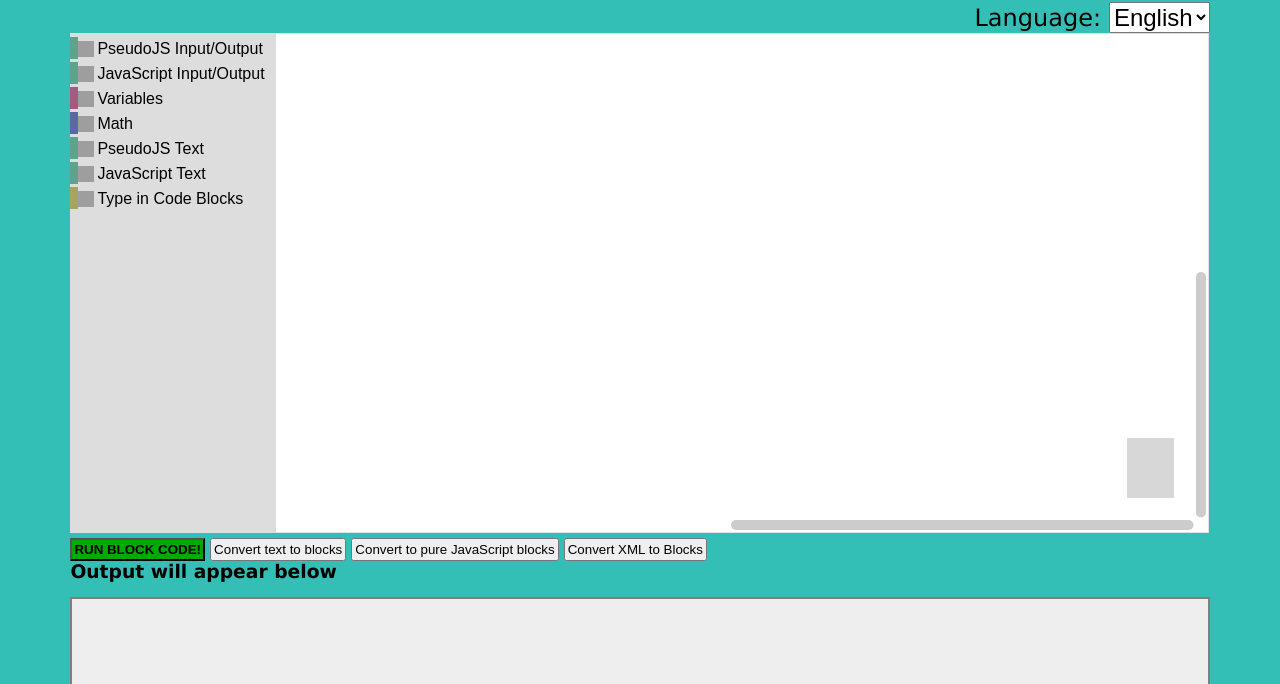
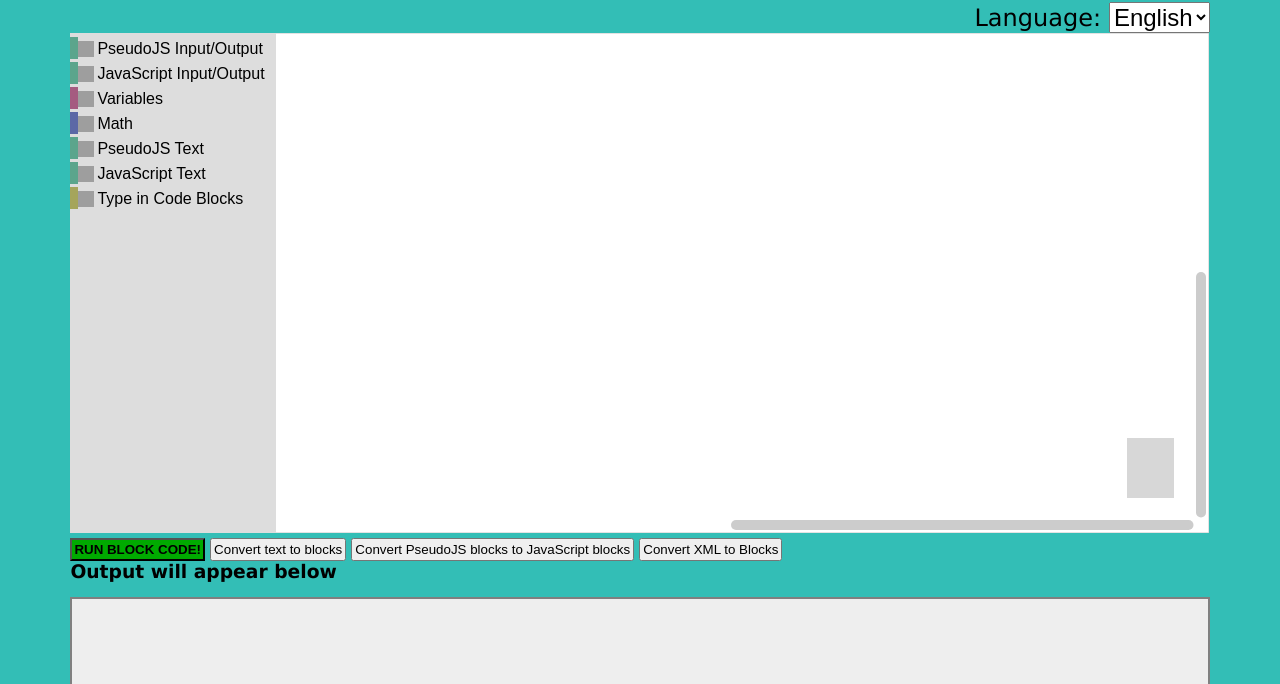
Before and after one commit to jschanker/blockly-text2code, a plain HTML site: page exact.html in a window 1280 px wide. Shown: the part 116-800 px from the top of the page. Drawn offline with Linux system fonts and the light colour scheme; grey boxes are pictures that could not be loaded.

Commit message:
SudoJS to JS button text change

```diff
--- a/exact.html
+++ b/exact.html
@@ -86,7 +86,7 @@
         <div id = "changeButtons" >
           <button id = "convertToJSText2CodeButton" name = "BUTTON_RUN_CODE" >RUN BLOCK CODE!</button>
           <button id = "convertTextToBlocksButton" name = "BUTTON_CONVERT_TEXT_TO_BLOCKS">Convert text to blocks</button>
-          <button id = "convertToJSButton" name = "BUTTON_CONVERT_TO_JS">Convert to pure JavaScript blocks</button>
+          <button id = "convertToJSButton" name = "BUTTON_CONVERT_TO_JS">Convert PseudoJS blocks to JavaScript blocks</button>
           <button id = "convertXMLToBlocksButton" name = "BUTTON_CONVERT_XML_TO_BLOCKS">Convert XML to Blocks</button>
         </div>
         <h3 id = "outputAppearsBelow" name = "HEADING_OUTPUT_APPEARS_BELOW">Output will appear below</h3>
```
